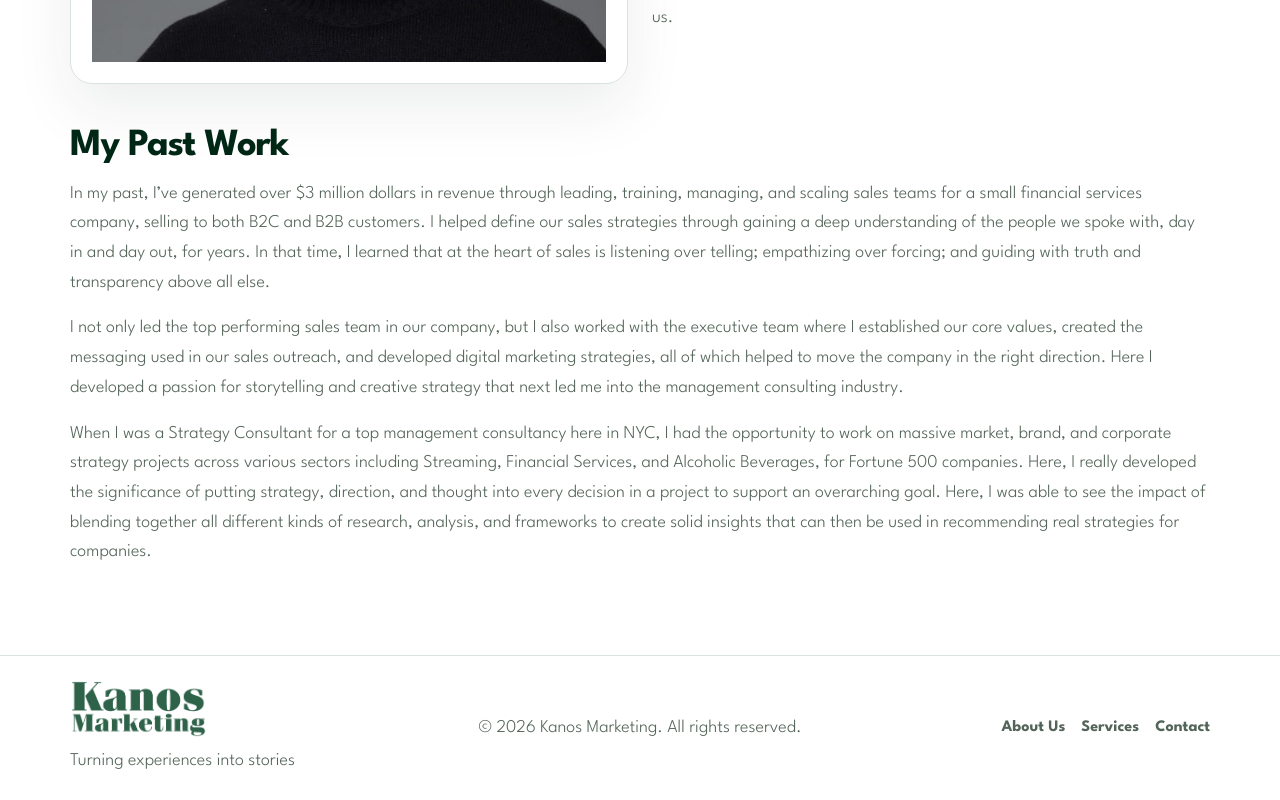
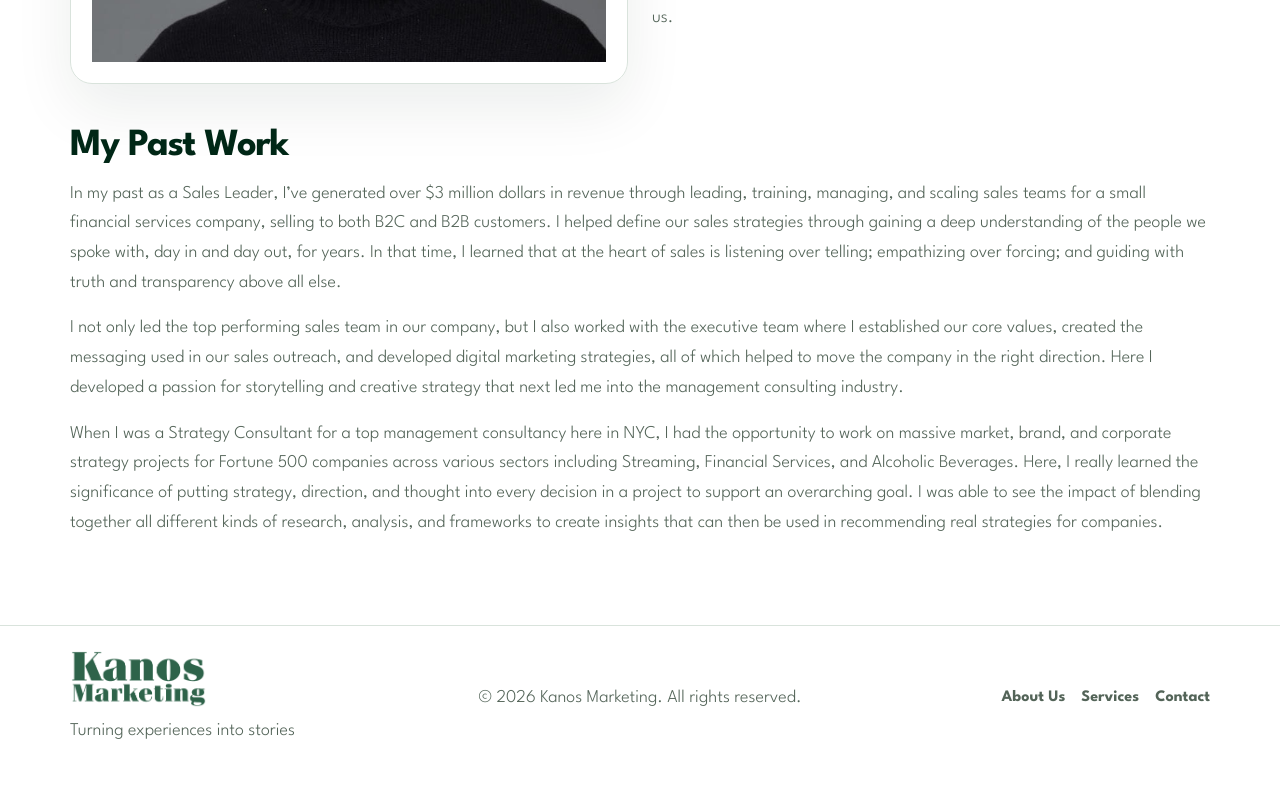
Before and after one commit to patgratt/kanosGroup, a React (Vite) app: page /about in a window 1280 px wide. Shown: the part 1970-2770 px from the top of the page. After the commit the page ends 2740 px from the top, so only its background shows below. Built offline with nearby package versions, Linux system fonts and the light colour scheme.

Commit message:
minor text updates

```diff
--- a/src/pages/AboutPage.jsx
+++ b/src/pages/AboutPage.jsx
@@ -115,12 +115,12 @@ export default function AboutPage() {
         <div className="container past-work-copy">
           <h2>My Past Work</h2>
           <p>
-            In my past, I’ve generated over $3 million dollars in revenue through leading, training,
-            managing, and scaling sales teams for a small financial services company, selling to both
-            B2C and B2B customers. I helped define our sales strategies through gaining a deep
-            understanding of the people we spoke with, day in and day out, for years. In that time, I
-            learned that at the heart of sales is listening over telling; empathizing over forcing; and
-            guiding with truth and transparency above all else.
+            In my past as a Sales Leader, I’ve generated over $3 million dollars in revenue through
+            leading, training, managing, and scaling sales teams for a small financial services company,
+            selling to both B2C and B2B customers. I helped define our sales strategies through gaining
+            a deep understanding of the people we spoke with, day in and day out, for years. In that
+            time, I learned that at the heart of sales is listening over telling; empathizing over
+            forcing; and guiding with truth and transparency above all else.
           </p>
           <p>
             I not only led the top performing sales team in our company, but I also worked with the
@@ -131,13 +131,12 @@ export default function AboutPage() {
           </p>
           <p>
             When I was a Strategy Consultant for a top management consultancy here in NYC, I had the
-            opportunity to work on massive market, brand, and corporate strategy projects across
-            various sectors including Streaming, Financial Services, and Alcoholic Beverages, for
-            Fortune 500 companies. Here, I really developed the significance of putting strategy,
-            direction, and thought into every decision in a project to support an overarching goal.
-            Here, I was able to see the impact of blending together all different kinds of research,
-            analysis, and frameworks to create solid insights that can then be used in recommending
-            real strategies for companies.
+            opportunity to work on massive market, brand, and corporate strategy projects for Fortune
+            500 companies across various sectors including Streaming, Financial Services, and Alcoholic
+            Beverages. Here, I really learned the significance of putting strategy, direction, and
+            thought into every decision in a project to support an overarching goal. I was able to see
+            the impact of blending together all different kinds of research, analysis, and frameworks
+            to create insights that can then be used in recommending real strategies for companies.
           </p>
         </div>
       </section>
```
